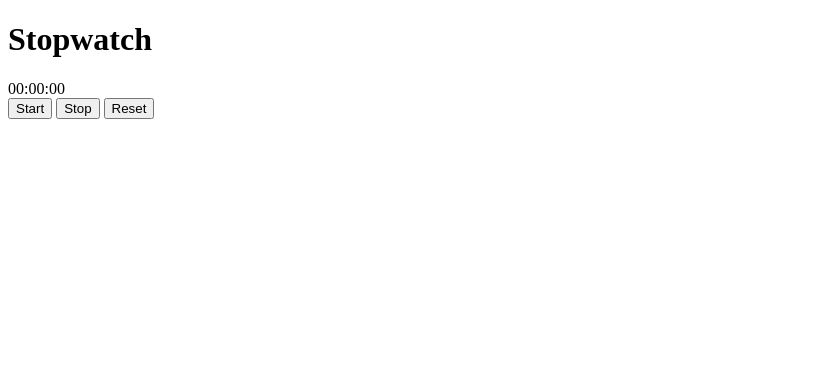
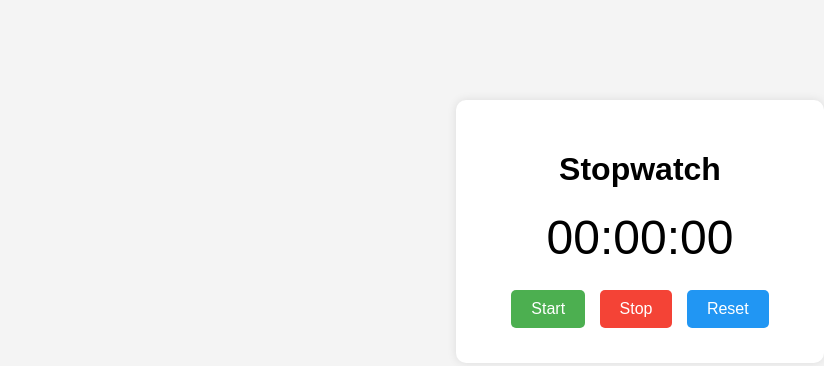
Before and after one commit to naveenaya/stopwatchapp, a plain HTML site: page naveenaya.html in a window 1280 px wide. Shown: the whole page, without its empty margins (0-824 px from the left). Drawn offline with Linux system fonts and the light colour scheme.

Commit message:
Update naveenaya.html

```diff
--- a/naveenaya.html
+++ b/naveenaya.html
@@ -4,7 +4,7 @@
   <meta charset="UTF-8" />
   <meta name="viewport" content="width=device-width, initial-scale=1.0"/>
   <title>Stopwatch App</title>
-  <link rel="stylesheet" href="style.css">
+  <link rel="stylesheet" href="naveenaya.css">
 </head>
 <body>
   <div class="container">
```
